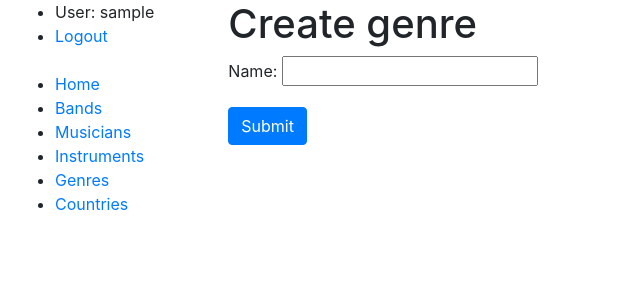
After one commit to VladyslavKlevanskyi/music-world, a Django app: page /genres/create/ in a window 1280 px wide. The commit adds this page. Shown: the top 300 px of the page, without its empty margins (0-640 px from the left). Run offline with Django 4.2, Linux system fonts and the light colour scheme; the visitor is signed in with stand-in values (Sample User, id 1).

Commit message:
Add genre create view

```diff
--- a/catalog/urls.py
+++ b/catalog/urls.py
@@ -2,6 +2,7 @@ from django.urls import path
 from catalog.views import (
     index,
     GenreListView,
+    GenreCreateView,
     CountryListView,
     InstrumentListView,
     MusicianListView,
@@ -17,6 +18,11 @@ urlpatterns = [
         "genres/",
         GenreListView.as_view(),
         name="genre-list-view"
+    ),
+    path(
+        "genres/create/",
+        GenreCreateView.as_view(),
+        name="genre-create"
     ),
 
     path(
--- a/catalog/views.py
+++ b/catalog/views.py
@@ -1,6 +1,7 @@
 from django.contrib.auth.decorators import login_required
 from django.contrib.auth.mixins import LoginRequiredMixin
 from django.shortcuts import render
+from django.urls import reverse_lazy
 from django.views import generic
 
 from catalog.models import (
@@ -36,6 +37,12 @@ def index(request):
 class GenreListView(LoginRequiredMixin, generic.ListView):
     model = Genre
     paginate_by = 20
+
+
+class GenreCreateView(LoginRequiredMixin, generic.CreateView):
+    model = Genre
+    fields = "__all__"
+    success_url = reverse_lazy("catalog:genre-list-view")
 
 
 class CountryListView(LoginRequiredMixin, generic.ListView):
--- /dev/null
+++ b/templates/catalog/genre_form.html
@@ -0,0 +1,11 @@
+{% extends "base.html" %}
+
+{% block content %}
+  <h1>Create genre</h1>
+
+  <form action="" method="post" novalidate>
+    {% csrf_token %}
+    {{ form.as_p }}
+    <input type="submit" value="Submit" class="btn btn-primary">
+  </form>
+{% endblock %}
--- a/templates/catalog/genre_list.html
+++ b/templates/catalog/genre_list.html
@@ -2,6 +2,10 @@
 
 {% block content %}
 	<h1>Genre List</h1>
+
+	<a href="{% url 'catalog:genre-create' %}" class="btn btn-primary link-to-page">
+		Add new genre
+	</a>
 
 	{% if genre_list %}
 		<ul>
```
